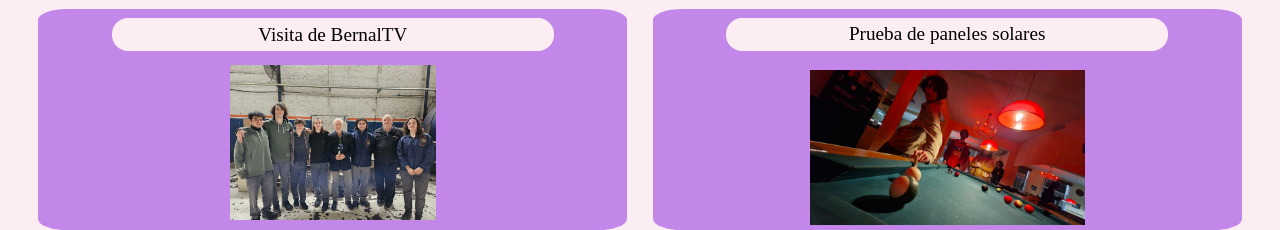
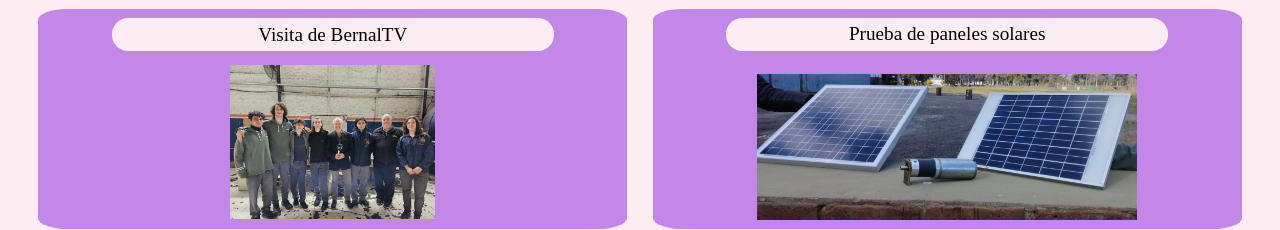
Before and after one commit to impatrq/gravicap, a Vue app in the folder gravicap_web/: page /galeria in a window 1280 px wide. Shown: the part 888-1118 px from the top of the page. Built offline with nearby package versions, Linux system fonts and the light colour scheme.

Commit message:
Update GaleriaView.vue

```diff
--- a/gravicap_web/src/views/GaleriaView.vue
+++ b/gravicap_web/src/views/GaleriaView.vue
@@ -30,7 +30,7 @@
             </div>
             <div class="grid_8">
                 <p>Prueba de paneles solares</p>
-            <img class="imagenes" src="../../public/placeholder.jpg">
+            <img class="imagenes" src="../../public/background.jpg">
             </div>
         </div>
 </template>
```
